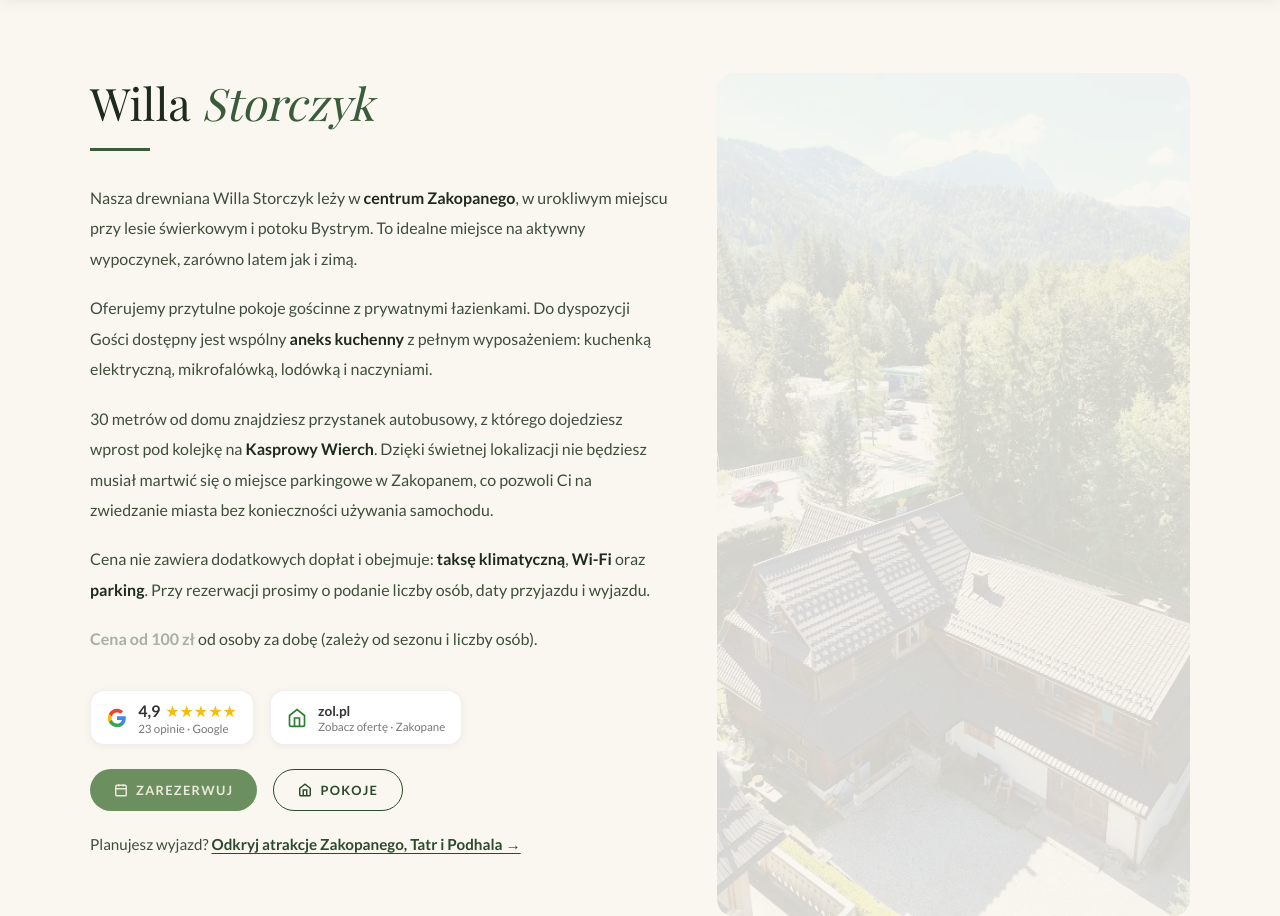
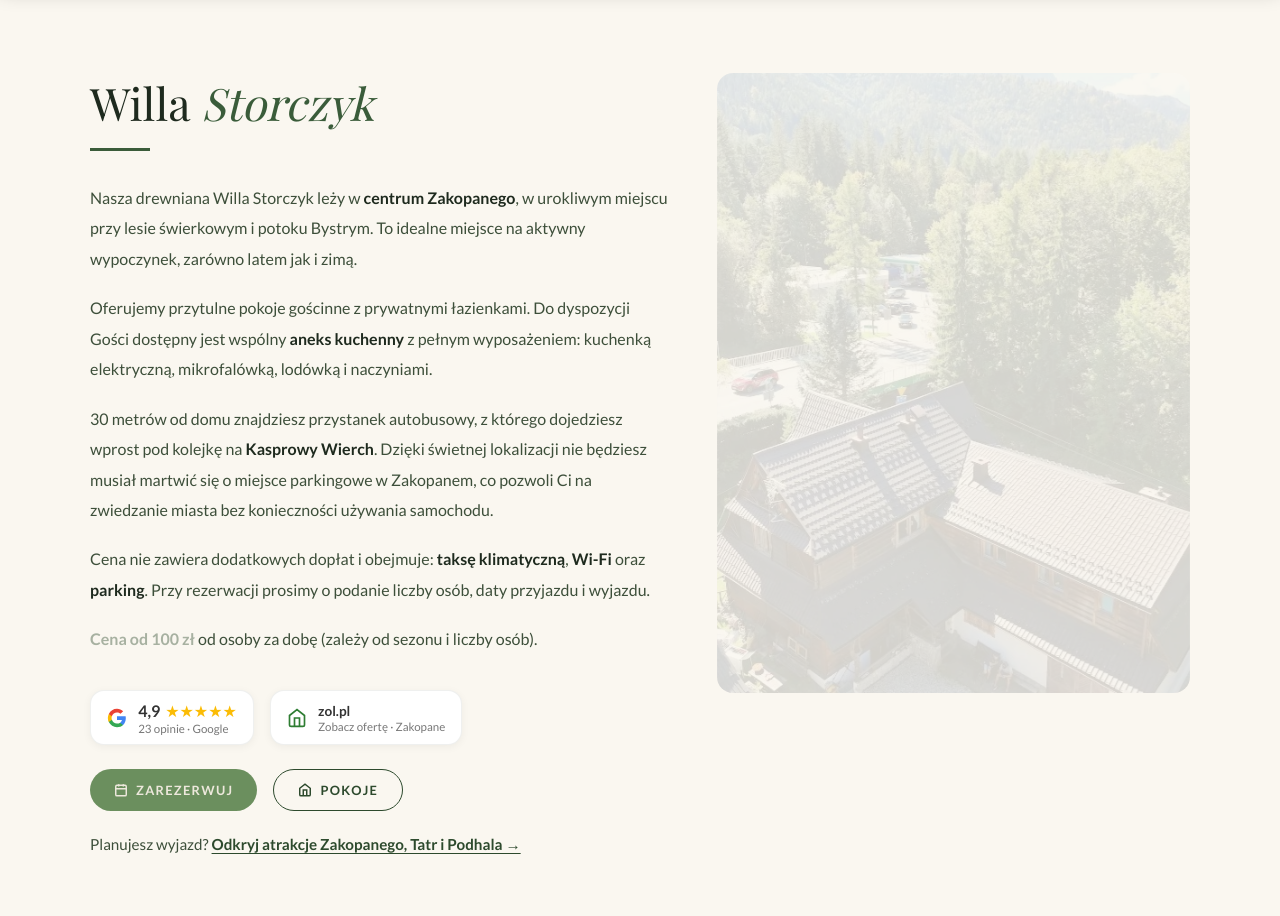
Before and after one commit to Jedrek11/Storczyk-Zakopane-Website, a website: page index.html in a window 1280 px wide. Shown: the part 807-1723 px from the top of the page. Drawn offline with nearby package versions, Linux system fonts and the light colour scheme; a script that the page names is missing; a web font is replaced by a local one.

Commit message:
Fix mobile layout shift in about slideshow

```diff
--- a/index.html
+++ b/index.html
@@ -660,6 +660,36 @@
     gap: 1rem;
   }
 
+
+  .about-slideshow-link {
+    display: block;
+    text-decoration: none;
+    color: inherit;
+  }
+
+  .about-slideshow-frame {
+    position: relative;
+    width: 100%;
+    height: clamp(420px, 52vw, 620px);
+    overflow: hidden;
+    border-radius: 16px;
+    cursor: pointer;
+  }
+
+  #about-slideshow.about-slideshow-img {
+    position: absolute;
+    inset: 0;
+    width: 100%;
+    height: 100%;
+    object-fit: cover;
+    object-position: center;
+    display: block;
+    border-radius: 0;
+    transition: opacity 0.9s ease;
+    will-change: opacity;
+    transform: translateZ(0);
+  }
+
   .about-images img {
     width: 100%;
     height: 200px;
@@ -1437,6 +1467,7 @@
     section[id] { scroll-margin-top: 3.5rem; }
     #booking-form { scroll-margin-top: 3.5rem; }
     .about-grid, .location-grid, .contact-grid { grid-template-columns:1fr; gap:2rem; }
+    .about-slideshow-frame { height: clamp(340px, 105vw, 520px); }
     #kontakt { padding-left: 1rem; padding-right: 1rem; overflow-x: clip; }
     #kontakt .container { max-width: 100%; }
     .contact-grid > * { min-width: 0; }
@@ -2117,9 +2148,11 @@
         <p style="margin-top:1.2rem; font-size:0.95rem;">Planujesz wyjazd? <a href="blog.html" style="color:var(--forest); font-weight:700; text-decoration:underline; text-underline-offset:3px;">Odkryj atrakcje Zakopanego, Tatr i Podhala →</a></p>
       </div>
       <div class="about-images" style="display:flex;flex-direction:column;">
-        <div style="width:100%;height:100%;min-height:480px;overflow:hidden;border-radius:16px;cursor:pointer;" onclick="window.location='#galeria'">
-          <img loading="lazy" id="about-slideshow" src="zdj/index-img4.webp" alt="Willa Storczyk" style="width:100%;height:100%;min-height:400px;object-fit:cover;object-position:center;display:block;transition:opacity 0.9s ease;">
-        </div>
+        <a href="#galeria" class="about-slideshow-link">
+          <div class="about-slideshow-frame">
+            <img loading="lazy" id="about-slideshow" class="about-slideshow-img" src="zdj/index-img4.webp" alt="Willa Storczyk">
+          </div>
+        </a>
       </div>
     </div>
   </div>
```
Also changed, not shown: src/index.html (+36 -3 lines).
